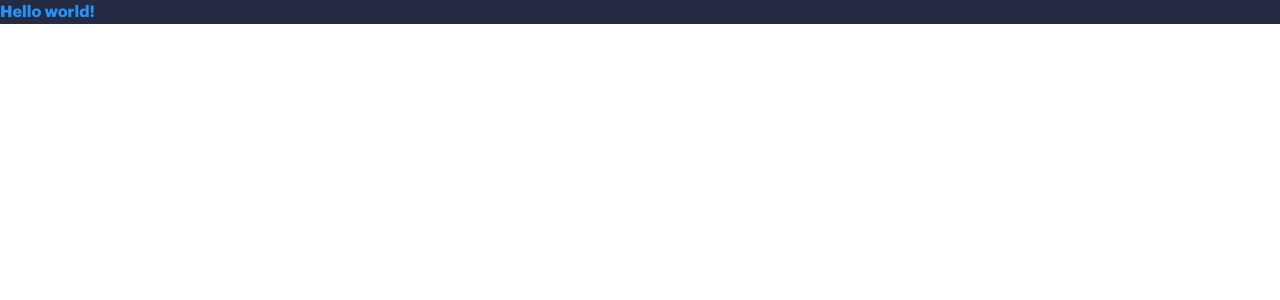
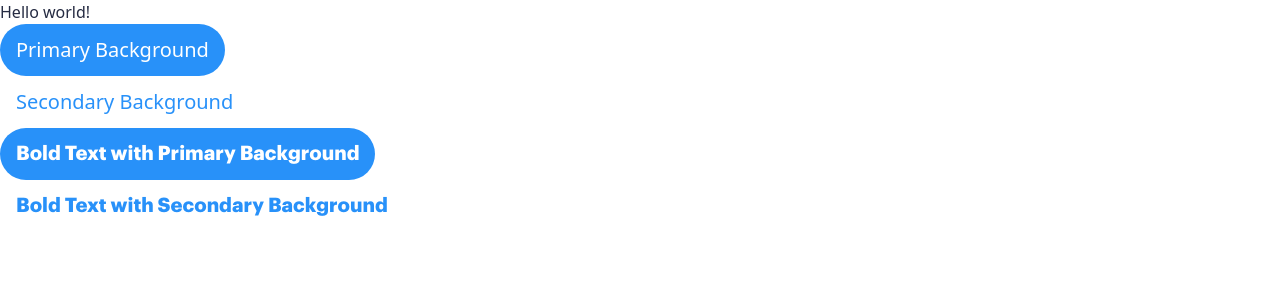
Before and after one commit to mariayanadev/figmaland-tailwind, a React (Vite) app: page / in a window 1280 px wide. Shown: the top 300 px of the page. Built offline with nearby package versions, Linux system fonts and the light colour scheme.

Commit message:
Creating the Components

```diff
--- a/src/App.jsx
+++ b/src/App.jsx
@@ -1,10 +1,14 @@
+import { Button } from "./components/button"
+
 function App() {
 
   return (
     <>
-    <h1 className=" text-primary bg-dark-background font-graphik-bold">
-      Hello world!
-    </h1>
+    <h1 className= "text-dark-background"> Hello world! </h1>
+    <Button> Primary Background </Button>
+    <Button variant="secondary"> Secondary Background </Button>
+    <Button isBold> Bold Text with Primary Background</Button>
+    <Button isBold variant="secondary"> Bold Text with Secondary Background</Button>
     </>
   )
 }
--- /dev/null
+++ b/src/components/button/index.jsx
@@ -0,0 +1,15 @@
+export const Button = ({ children, variant = "primary", isBold = false }) => {
+    return (
+        <button
+            className={`flex items-center justify-center p-4 rounded-[35px] ${
+                variant === "primary"
+                ? "bg-primary text-white"
+                : "bg-white text-primary"
+            }
+            ${isBold && "font-graphik-bold"}
+            text-xl leading-5`}
+        >
+            {children}
+        </button>
+    );
+};
```
